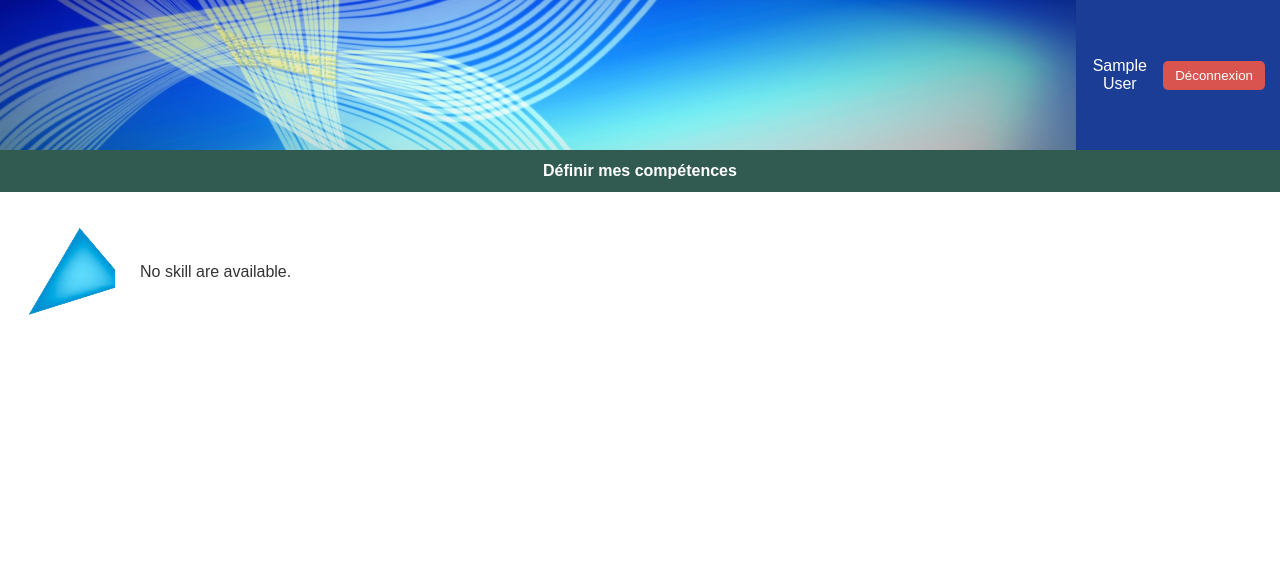
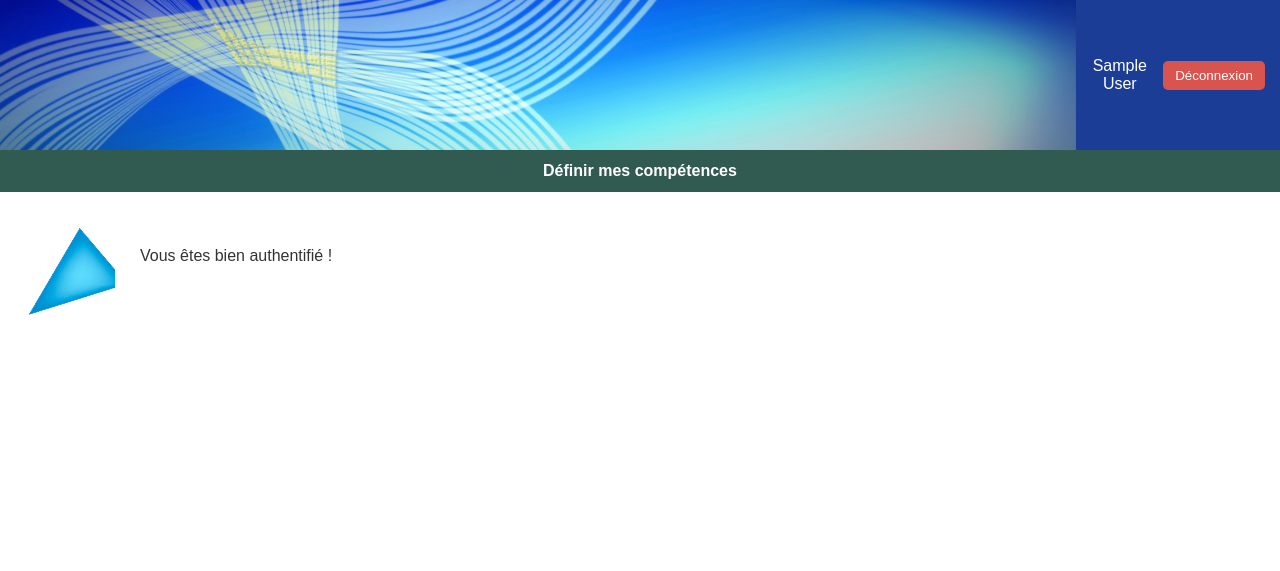
Before and after one commit to severinehmfms/evaldjango, a Django app: page /entraide/ in a window 1280 px wide. Shown: the top 571 px of the page. Run offline with Django 5.2, Linux system fonts and the light colour scheme; the visitor is signed in with stand-in values (Sample User, id 1); data that the repository does not hold is empty.

Commit message:
modif page d'accueil suivant si on est visiteur ou utilisateur

```diff
--- a/biaudentraide/entraide/templates/entraide/index.html
+++ b/biaudentraide/entraide/templates/entraide/index.html
@@ -7,6 +7,10 @@
 
 {% block main %}
 
+    {% if user.is_authenticated %}
+        Vous êtes bien authentifié !
+
+    {% else %}
         {% if skill_list %}
             <ul>
             {% for skill in skill_list %}
@@ -17,5 +21,6 @@
         {% else %}
             <p>No skill are available.</p>
         {% endif %}
+    {% endif %}
 
 {% endblock %}
```
Lines whose indentation alone changed are shown as unchanged.
